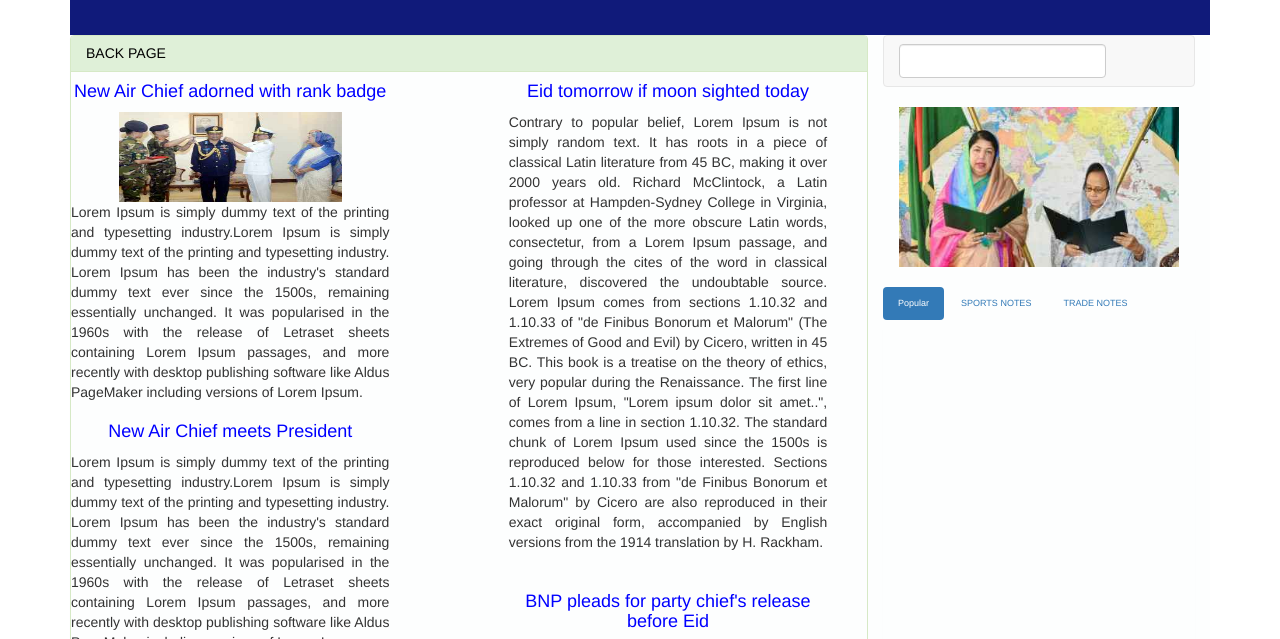
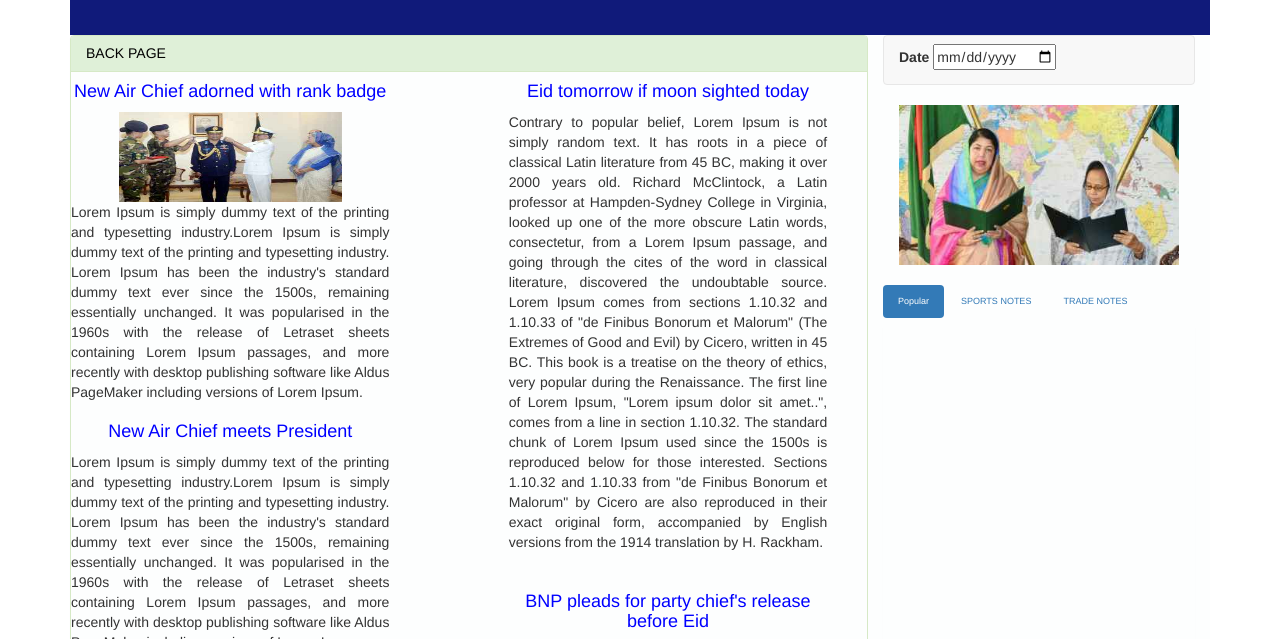
Before and after one commit to AbdulWadudAzad/1245212, a plain HTML site: page back.html in a window 1280 px wide. Shown: the part 155-794 px from the top of the page. Drawn offline with Linux system fonts and the light colour scheme.

Commit message:
add date

```diff
--- a/back.html
+++ b/back.html
@@ -135,7 +135,11 @@ and open the template in the editor.
                             <div>
                                 <form class="navbar-form navbar-left" role="search">
                                     <div class="form-group">
-                                        <input type="text" class="form-control" placeholder="">
+
+										<div>
+										<label> Date</label>
+                       <input type="date" name="dob" />
+					   </div>
                                     </div>
 
                                 </form>
```
Also changed, not shown: business.html (+2 -1 lines), editorial.html (+2 -1 lines), feature.html (+2 -1 lines), first.html (+2 -1 lines), home.html (+2 -1 lines), index.html (+2 -1 lines), international.html (+2 -1 lines), metropolis.html (+2 -1 lines), sports.html (+2 -1 lines).
